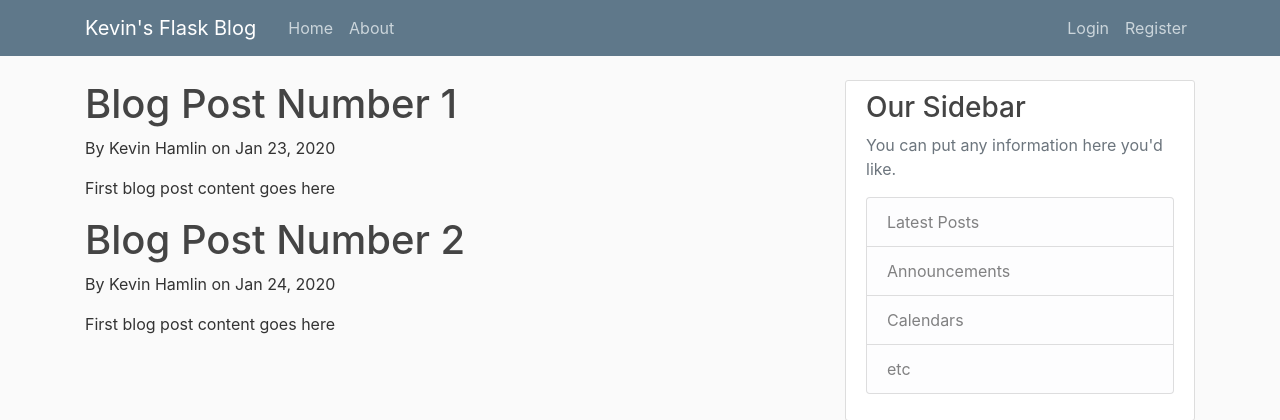
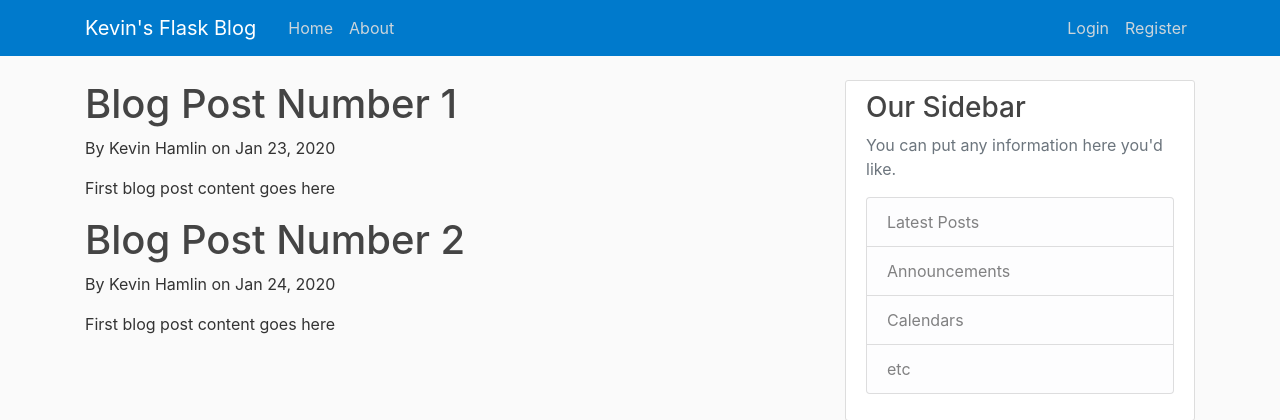
Before and after one commit to kevinhamlin/flask_project, a Flask app: page / in a window 1280 px wide. Shown: the top 420 px of the page. Run offline with Flask 2, Linux system fonts and the light colour scheme; some libraries are stand-ins or nearby versions.

Commit message:
Changed nav bar bg color

```diff
--- a/static/main.css
+++ b/static/main.css
@@ -9,7 +9,8 @@ h1, h2, h3, h4, h5, h6 {
 }
 
 .bg-steel {
-  background-color: #5f788a;
+  background-color: #007acc;
+  /*5f788a*/
 }
 
 .site-header .navbar-nav .nav-link {
```
